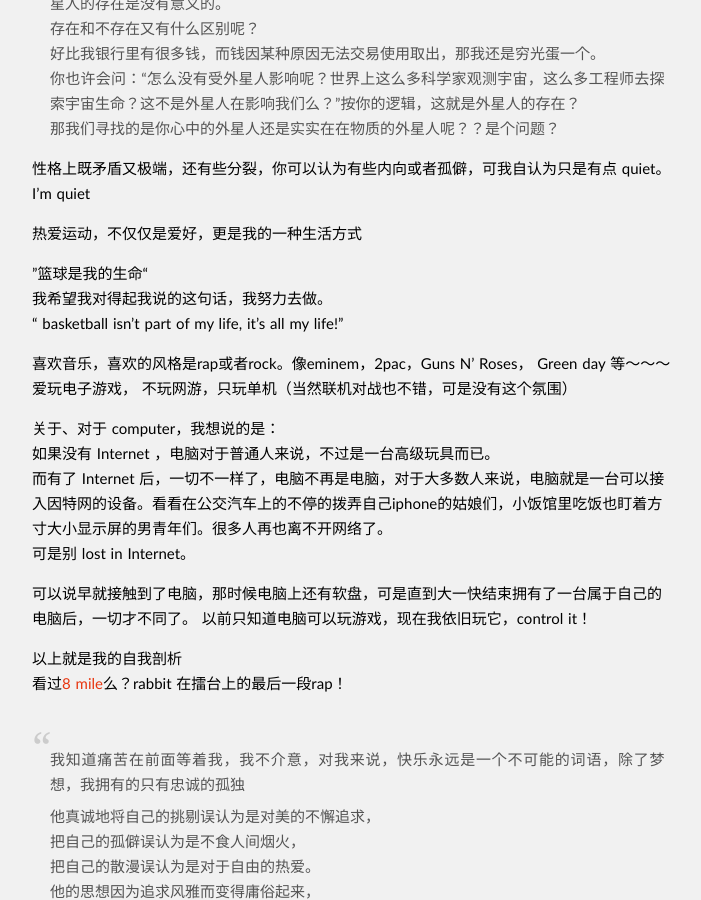
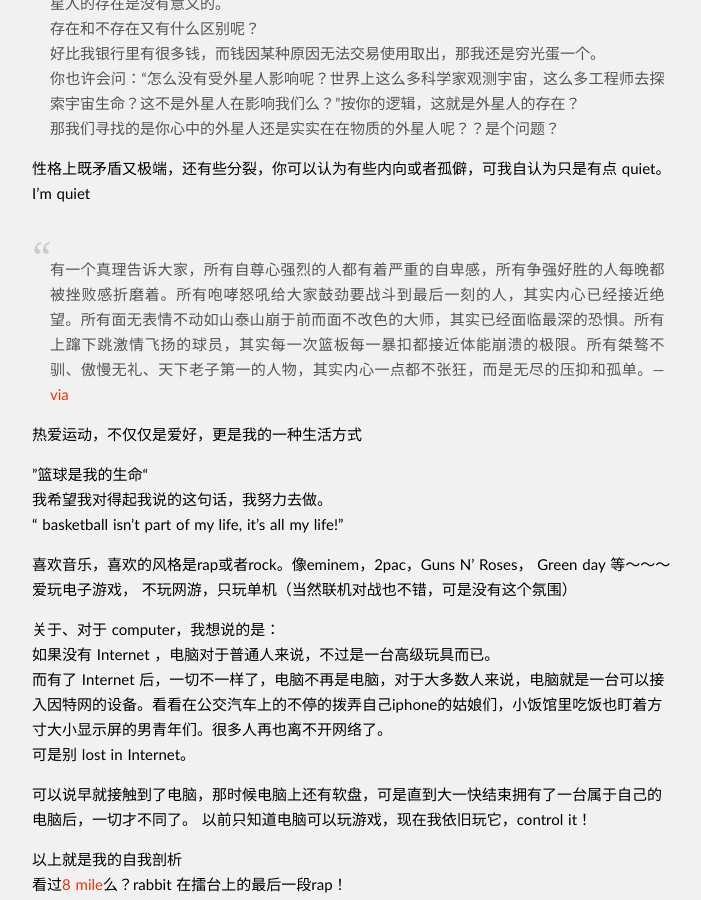
Before and after one commit to xavierskip/xavierskip.github.io, a Jekyll site: the page built from about/index.md, in a window 1280 px wide and 900 px high, scrolled down 423 px. Shown: the whole window, without its empty margins (288-989 px from the left). Built offline with Jekyll 4.4.1, drawn with Linux system fonts in a browser that asks for light colours; some web fonts are replaced; Markdown is read by kramdown in place of the engine named in the settings; comment, search, counter and statistics services are not loaded.

Commit message:
about 1.1

```diff
--- a/about/index.md
+++ b/about/index.md
@@ -21,6 +21,8 @@ comments: yes
 
 
 性格上既矛盾又极端，还有些分裂，你可以认为有些内向或者孤僻，可我自认为只是有点 quiet。I'm quiet
+
+>有一个真理告诉大家，所有自尊心强烈的人都有着严重的自卑感，所有争强好胜的人每晚都被挫败感折磨着。所有咆哮怒吼给大家鼓劲要战斗到最后一刻的人，其实内心已经接近绝望。所有面无表情不动如山泰山崩于前而面不改色的大师，其实已经面临最深的恐惧。所有上蹿下跳激情飞扬的球员，其实每一次篮板每一暴扣都接近体能崩溃的极限。所有桀骜不驯、傲慢无礼、天下老子第一的人物，其实内心一点都不张狂，而是无尽的压抑和孤单。---[via](http://bbs.hupu.com/4623589.html)
 
 热爱运动，不仅仅是爱好，更是我的一种生活方式
 
```
